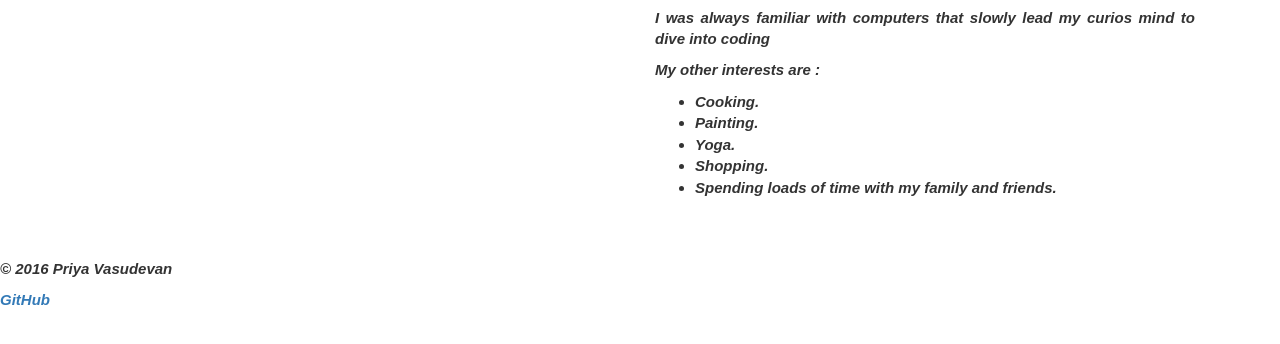
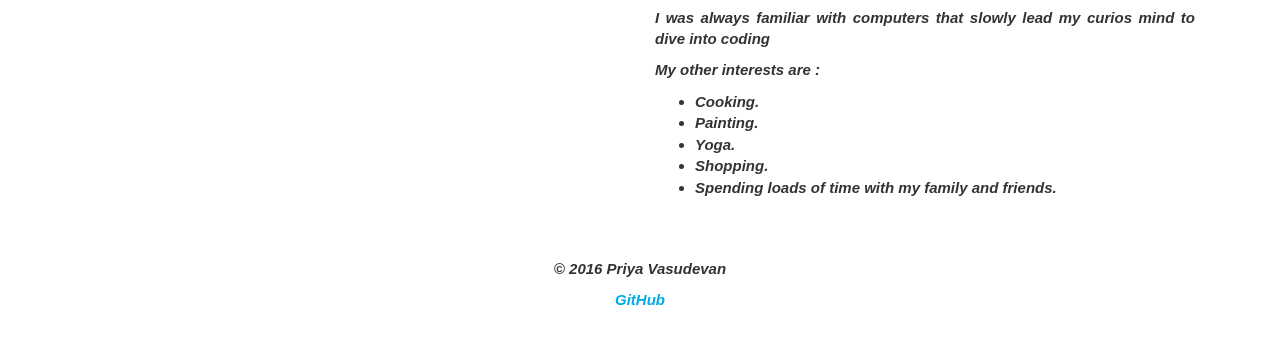
Before and after one commit to sabyachu/CodeReview1, a plain HTML site: page index.html in a window 1280 px wide. Shown: the part 362-706 px from the top of the page. Drawn offline with Linux system fonts and the light colour scheme.

Commit message:
style the footer section with css.

```diff
--- a/css/styles.css
+++ b/css/styles.css
@@ -56,3 +56,17 @@ body{
   color: #247BA0;
   font-weight: bold;
 }
+/* FOOTER */
+footer {
+    text-align: center;
+    padding: 20px;
+}
+
+footer a {
+    text-decoration: none;
+    color:  #00ace6;
+}
+
+a:hover {
+    text-decoration: underline;
+}
```
